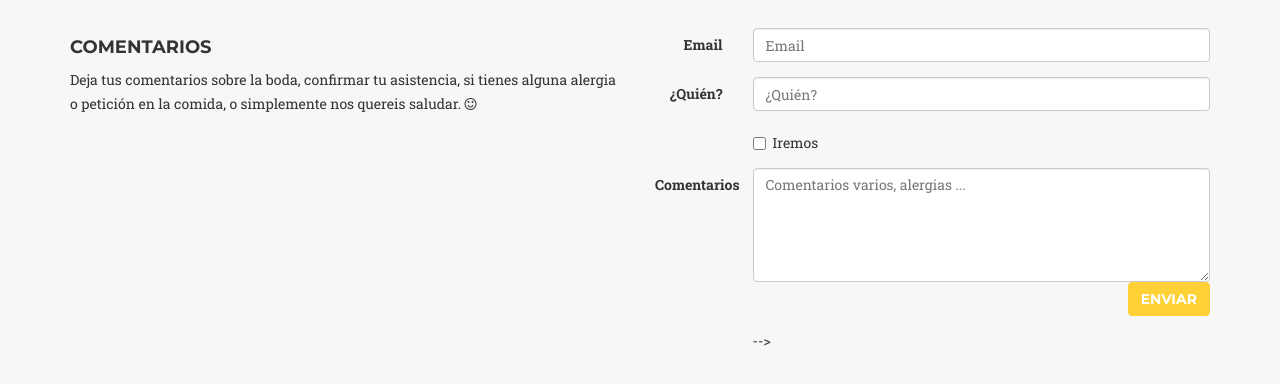
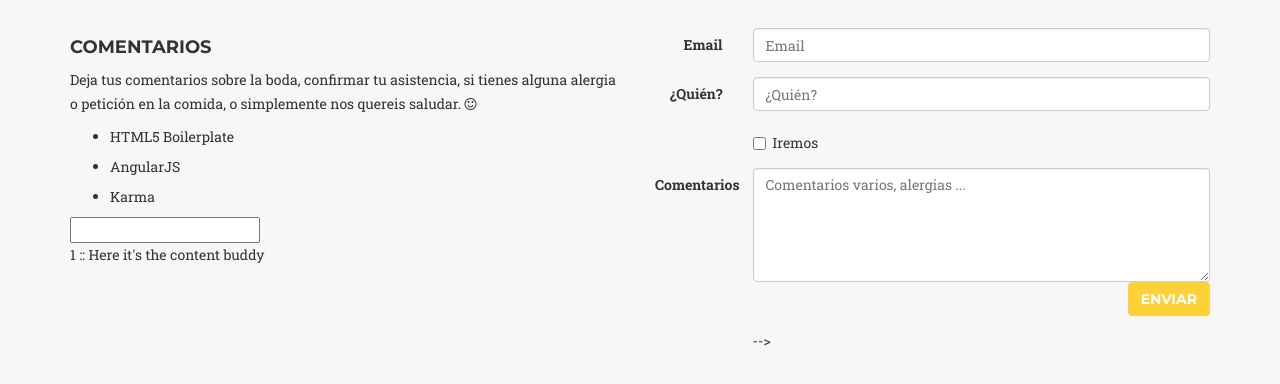
Before and after one commit to ajiniesta/wedpage, a website: page app/index.html in a window 1280 px wide. Shown: the part 6413-6797 px from the top of the page. Drawn offline with nearby package versions, Linux system fonts and the light colour scheme; files that its build step writes are made by us from their sources; a web font is replaced by a local one.

Commit message:
Removing the ng-route

```diff
--- a/app/index.html
+++ b/app/index.html
@@ -76,7 +76,8 @@
     </nav>
 
 
-    <div ng-view=""></div>
+    <!--<div ng-view=""></div>-->
+    <div ng-include="'views/main.html'"></div>
 
     <!-- build:js(.) scripts/oldieshim.js -->
     <!--[if lt IE 9]>
--- a/app/scripts/app.js
+++ b/app/scripts/app.js
@@ -10,23 +10,24 @@
  */
 angular
   .module('wedpageApp', [
-    'ngRoute',
+    //'ngRoute',
     'ngAnimate',
     'timer'
     // 'ngSanitize',
     // 'ngTouch'
   ])
-  .config(function ($routeProvider) {
-    $routeProvider
-      .when('/', {
-        templateUrl: 'views/main.html',
-        controller: 'MainCtrl'
-      })
-      .when('/about', {
-        templateUrl: 'views/about.html',
-        controller: 'AboutCtrl'
-      })
-      .otherwise({
-        redirectTo: '/'
-      });
-  });
+  // .config(function ($routeProvider) {
+  //   $routeProvider
+  //     .when('/', {
+  //       templateUrl: 'views/main.html',
+  //       controller: 'MainCtrl'
+  //     })
+  //     .when('/about', {
+  //       templateUrl: 'views/about.html',
+  //       controller: 'AboutCtrl'
+  //     })
+  //     .otherwise({
+  //       redirectTo: '/'
+  //     });
+  //})
+;
--- a/app/scripts/controllers/main.js
+++ b/app/scripts/controllers/main.js
@@ -15,10 +15,10 @@ angular.module('wedpageApp')
       'Karma'
     ];
     $scope.comment = {};
-    $scope.greeting = {id : "1", content : "Here it's the content buddy"};
+    $scope.greeting = {id : '1', content : 'Here it\'s the content buddy'};
 
     $scope.send = function (comment) {
-      $log.info("Send stuff {}", comment);
+      $log.info('Send stuff {}', comment);
       $http.get('http://rest-service.guides.spring.io/greeting').
         success(function(data) {
             $scope.greeting = data;
--- a/app/views/main.html
+++ b/app/views/main.html
@@ -1,4 +1,4 @@
-
+<div ng-controller="MainCtrl">
     <!-- Header -->
     <header>
         <div class="container">
@@ -276,12 +276,12 @@
                 <div class="col-sm-6">
                     <h4>Comentarios</h4>
                     <p>Deja tus comentarios sobre la boda, confirmar tu asistencia, si tienes alguna alergia o petición en la comida, o simplemente nos quereis saludar. <span class="fa fa-smile-o"></span></p>
-                    <!--<ul ng-repeat="it in awesomeThings">
+                    <ul ng-repeat="it in awesomeThings">
                         <li>{{it}}</li>
                     </ul>
                     <p>{{kk}}</p>
                     <input ng-model="kk"/>
-                    <p>{{greeting.id}} :: {{greeting.content}}</p> -->
+                    <p>{{greeting.id}} :: {{greeting.content}}</p>
                 </div>
                 <div class="col-sm-6">
                     <form name="commentForm" class="form-horizontal" ng-submit="commentForm.$valid && send(comment)" novalidate>
@@ -351,3 +351,4 @@
             </div>
         </div>
     </section>
+</div>
```
Also changed, not shown: web.js (+5 -4 lines), dist/index.html, dist/scripts/app.js, dist/scripts/controllers/main.js, dist/styles/main.css (added), dist/views/main.html.
